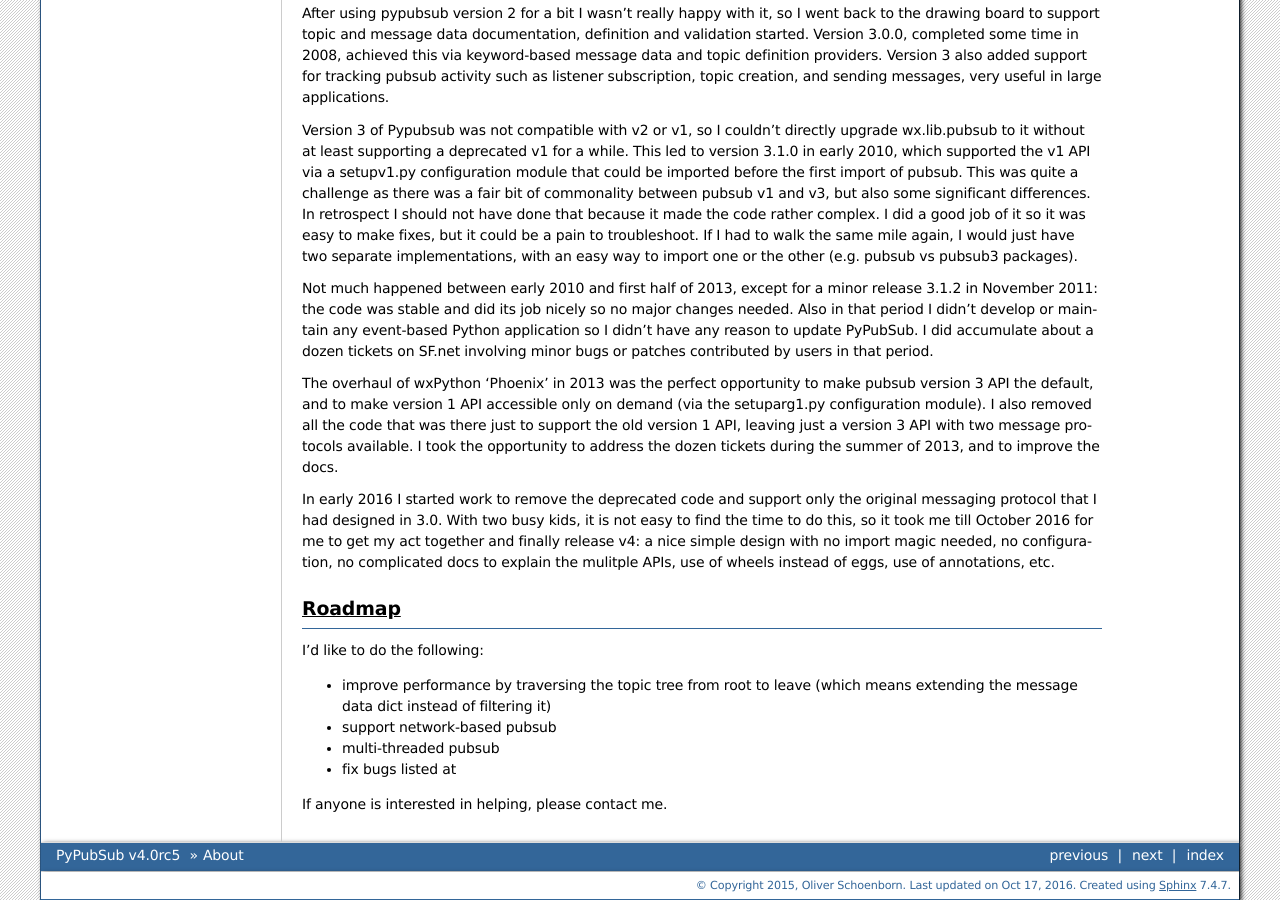
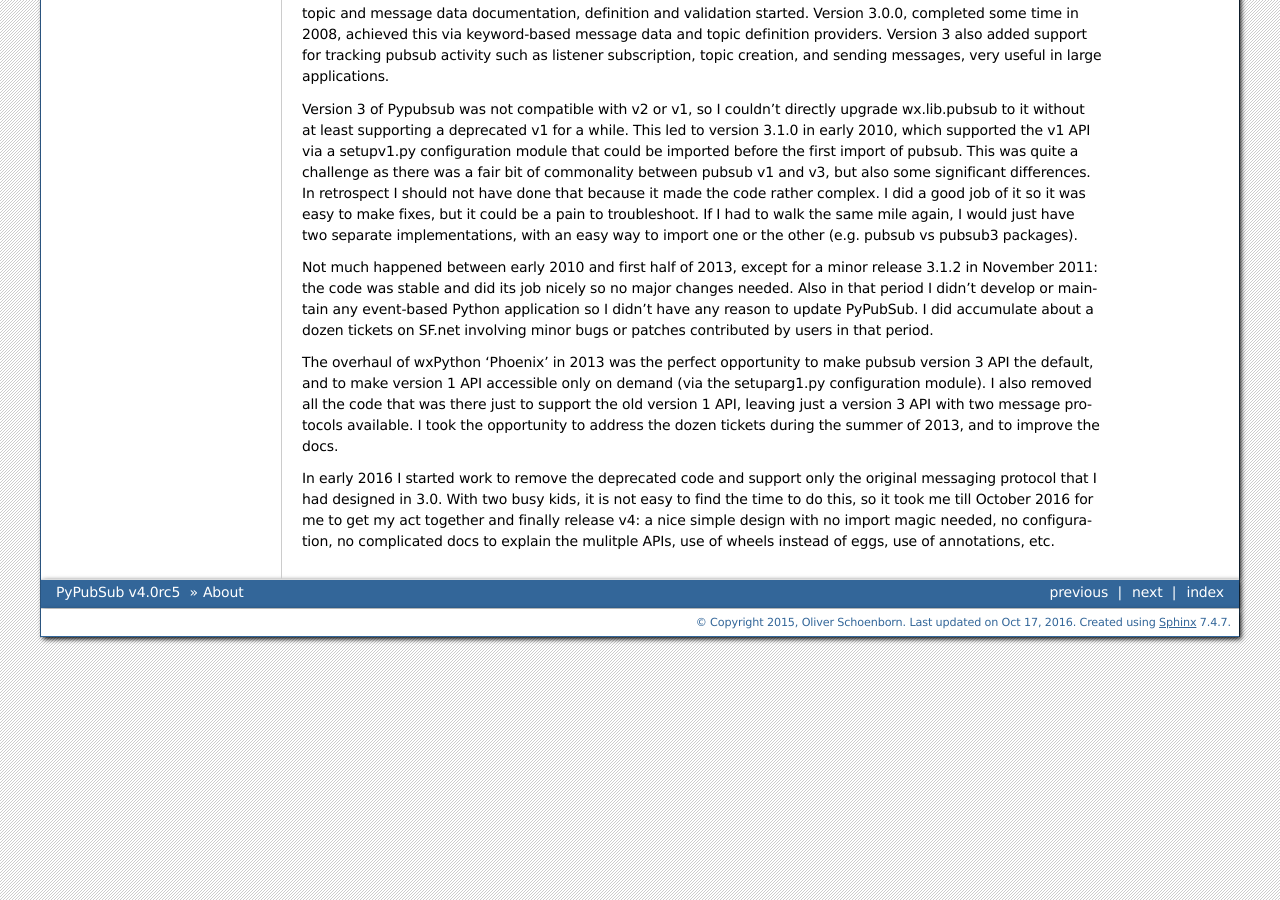
Before and after one commit to schollii/pypubsub, a Sphinx documentation site: the page built from docs/about.rst, in a window 1280 px wide and 900 px high, scrolled down 3653 px. Built offline with Sphinx 7.4.7, drawn with Linux system fonts in a browser that asks for light colours; pages that are not in the unit, such as notebooks, are missing from menus.

Commit message:
docs fixes

```diff
--- a/docs/about.rst
+++ b/docs/about.rst
@@ -285,16 +285,3 @@
 get my act together and finally release v4: a nice simple design with no import
 magic needed, no configuration, no complicated docs to explain the mulitple APIs,
 use of wheels instead of eggs, use of annotations, etc.
-
-Roadmap
--------
-
-I'd like to do the following:
-
-- improve performance by traversing the topic tree from root to leave (which means
-  extending the message data dict instead of filtering it)
-- support network-based pubsub
-- multi-threaded pubsub
-- fix bugs listed at
-
-If anyone is interested in helping, please contact me.
--- a/docs/development/dev_index.rst
+++ b/docs/development/dev_index.rst
@@ -7,6 +7,8 @@
    :depth: 1
    :local:
 
+
+.. _label-roadmap:
 
 Roadmap
 --------
@@ -27,6 +29,7 @@
 - finish the src/contrib/monitor implementation to monitor pubsub messages,
   or some way of monitoring message sending
 
+If anyone is interested in helping, please contact me.
 
 .. _label-contributing:
 
```
Also changed, not shown: docs/index.rst (+38 -18 lines).
